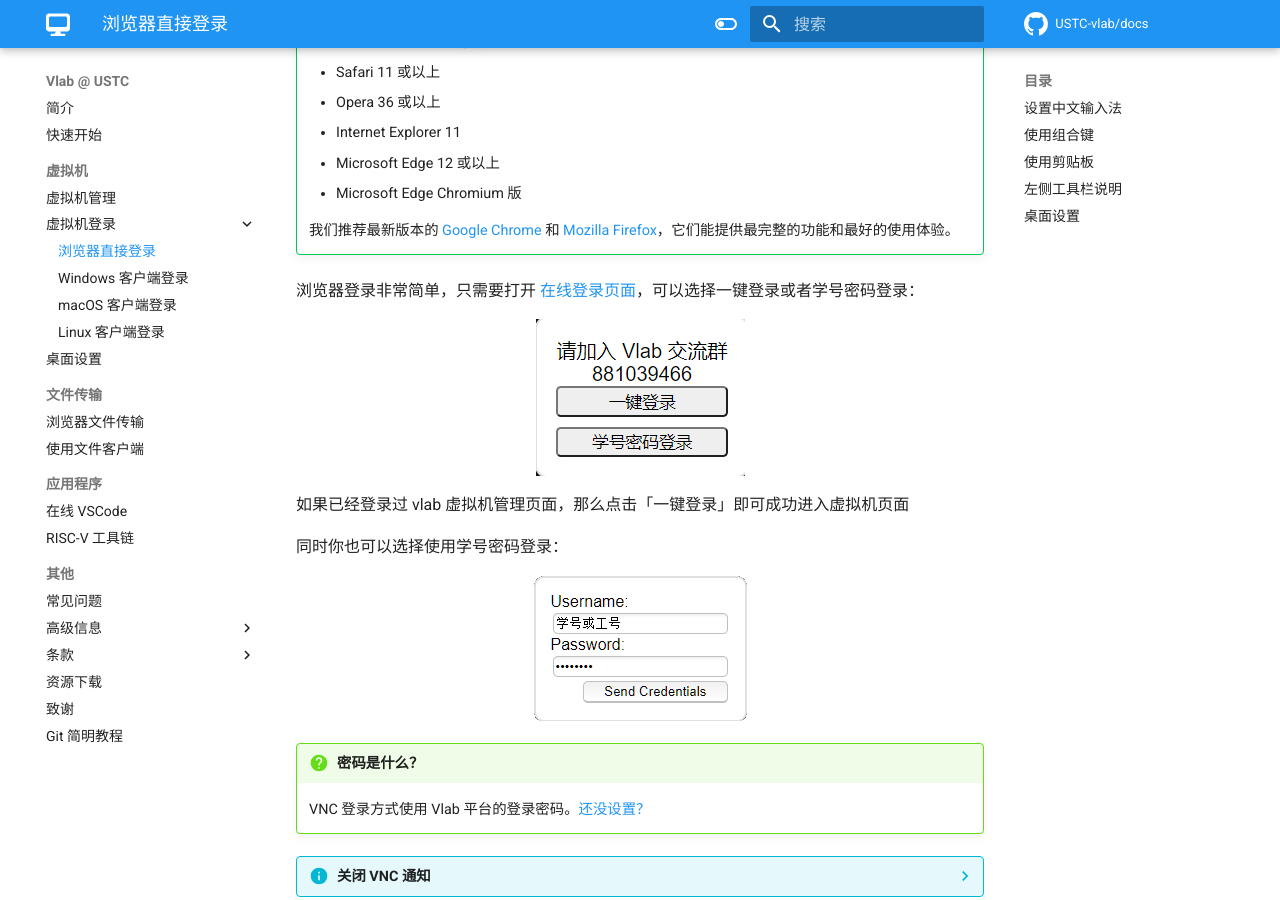
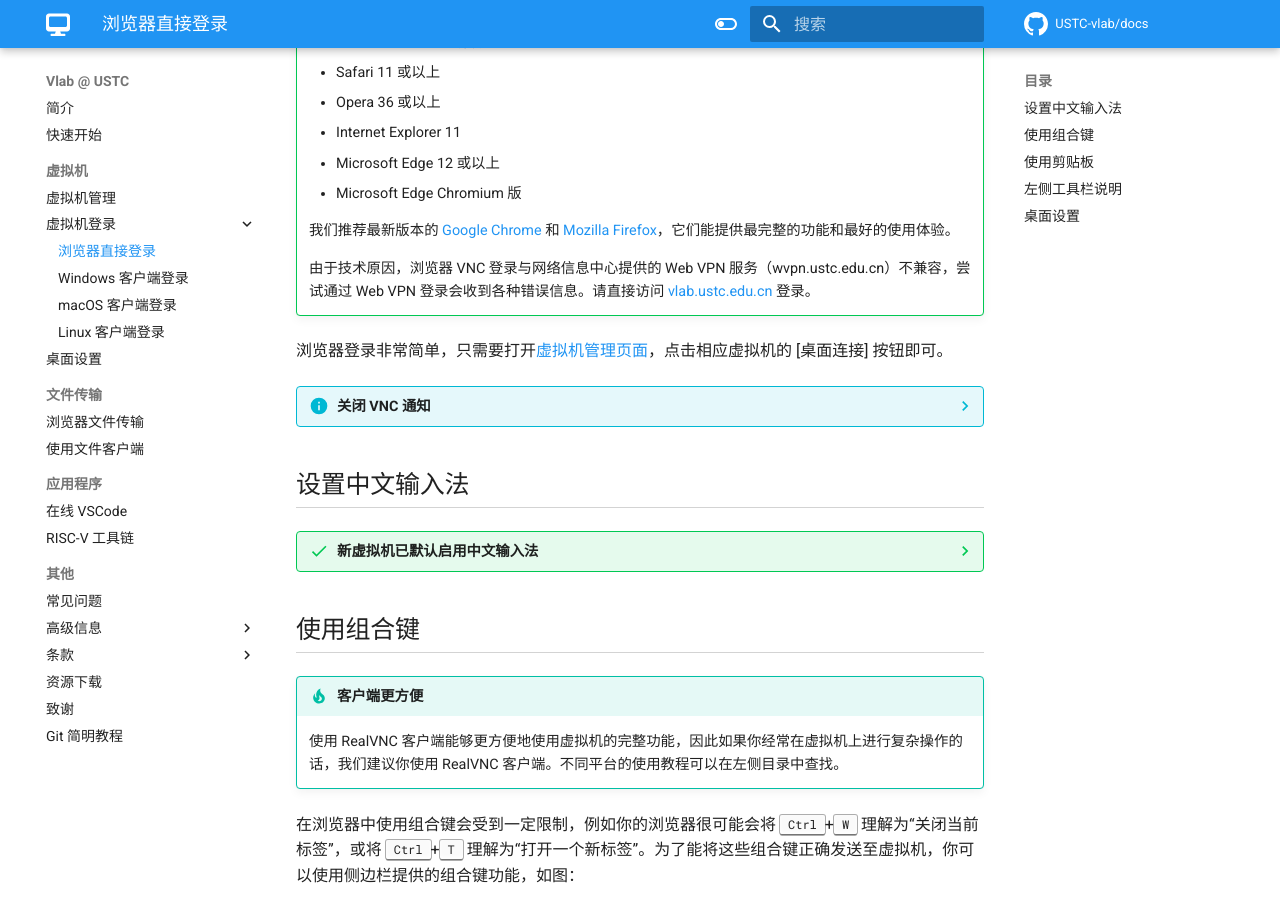
Before and after one commit to USTC-vlab/docs, an MkDocs documentation site: the page built from docs/login/browser.md, in a window 1280 px wide and 900 px high, scrolled down 384 px. Built offline with MkDocs 1.6.1 and Material for MkDocs 9.7.7, drawn with Linux system fonts in a browser that asks for light colours; comment, search, counter and statistics services are not loaded.

Commit message:
Update browser VNC login

```diff
--- a/docs/login/browser.md
+++ b/docs/login/browser.md
@@ -18,19 +18,9 @@
 
     我们推荐最新版本的 [Google Chrome](https://www.google.cn/chrome/) 和 [Mozilla Firefox](https://www.mozilla.org/zh-CN/firefox/new/)，它们能提供最完整的功能和最好的使用体验。
 
-浏览器登录非常简单，只需要打开 [在线登录页面](https://vlab.ustc.edu.cn/vm-vnc)，可以选择一键登录或者学号密码登录：
+    由于技术原因，浏览器 VNC 登录与网络信息中心提供的 Web VPN 服务（wvpn.ustc.edu.cn）不兼容，尝试通过 Web VPN 登录会收到各种错误信息。请直接访问 [vlab.ustc.edu.cn](https://vlab.ustc.edu.cn/) 登录。
 
-![noVNC Authentication Dialog](../images/novnc-choose.png)
-
-如果已经登录过 vlab 虚拟机管理页面，那么点击「一键登录」即可成功进入虚拟机页面
-
-同时你也可以选择使用学号密码登录：
-
-![noVNC Authentication Dialog](../images/novnc-auth.png)
-
-!!! question "密码是什么？"
-
-    VNC 登录方式使用 Vlab 平台的登录密码。[还没设置？](../web.md#change-password)
+浏览器登录非常简单，只需要打开[虚拟机管理页面](https://vlab.ustc.edu.cn/vm/)，点击相应虚拟机的 \[桌面连接\] 按钮即可。
 
 ??? info "关闭 VNC 通知"
 
```
Also changed, not shown: other parts of docs/login/browser.md (+1 -1 lines).
